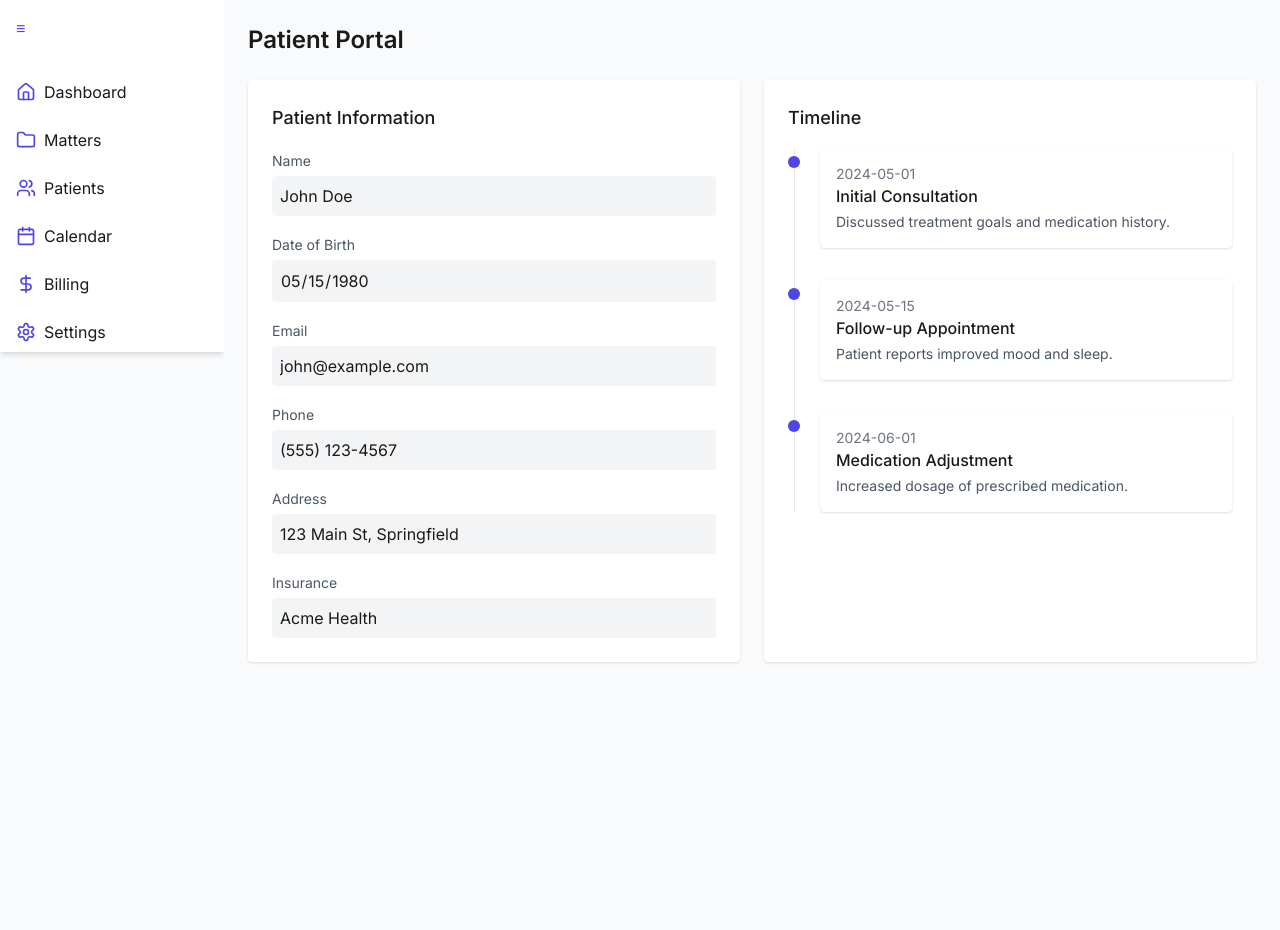
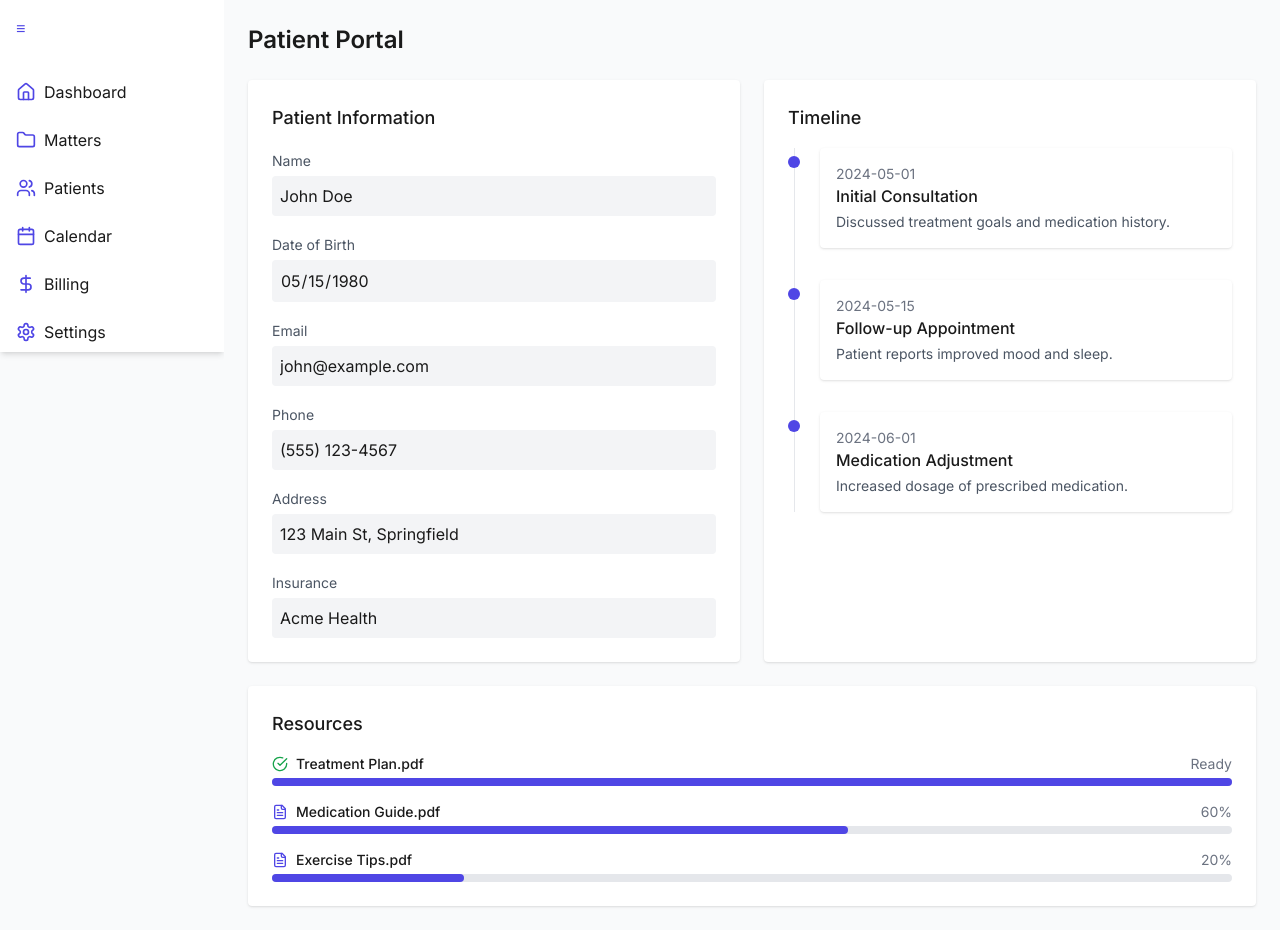
Before and after one commit to sorryforpie/UrgentPsychCRM, a Next.js app: page /portal in a window 1280 px wide. Before the commit the page ends 800 px from the top, so only its background shows below. Built offline with nearby package versions, Linux system fonts and the light colour scheme.

Commit message:
Add downloadable resources section to portal

```diff
--- a/src/app/portal/page.tsx
+++ b/src/app/portal/page.tsx
@@ -1,5 +1,6 @@
 import PatientInfo from '@components/portal/PatientInfo';
 import Timeline, { TimelineEvent } from '@components/portal/Timeline';
+import Downloads, { DownloadFile } from '@components/portal/Downloads';
 
 const patientFields = [
   { label: 'Name', value: 'John Doe' },
@@ -28,6 +29,12 @@ const timeline: TimelineEvent[] = [
   },
 ];
 
+const resources: DownloadFile[] = [
+  { id: 1, name: 'Treatment Plan.pdf', progress: 100 },
+  { id: 2, name: 'Medication Guide.pdf', progress: 60 },
+  { id: 3, name: 'Exercise Tips.pdf', progress: 20 },
+];
+
 export default function PatientPortalPage() {
   return (
     <div className="space-y-6">
@@ -36,6 +43,7 @@ export default function PatientPortalPage() {
         <PatientInfo fields={patientFields} />
         <Timeline events={timeline} />
       </div>
+      <Downloads files={resources} />
     </div>
   );
 }
--- /dev/null
+++ b/src/components/portal/Downloads.tsx
@@ -0,0 +1,49 @@
+import { FileText, CheckCircle } from 'lucide-react';
+
+export interface DownloadFile {
+  id: number;
+  name: string;
+  progress: number; // percentage 0-100
+}
+
+function DownloadItem({ file }: { file: DownloadFile }) {
+  const complete = file.progress >= 100;
+  return (
+    <div className="space-y-1">
+      <div className="flex items-center gap-2">
+        {complete ? (
+          <CheckCircle className="h-4 w-4 text-green-600" />
+        ) : (
+          <FileText className="h-4 w-4 text-accent" />
+        )}
+        <span className="text-sm font-medium">{file.name}</span>
+        <span className="ml-auto text-sm text-gray-500">
+          {complete ? 'Ready' : `${file.progress}%`}
+        </span>
+      </div>
+      <div className="h-2 bg-gray-200 rounded">
+        <div
+          className="h-full rounded bg-accent transition-all"
+          style={{ width: `${Math.min(file.progress, 100)}%` }}
+        />
+      </div>
+    </div>
+  );
+}
+
+export interface DownloadsProps {
+  files: DownloadFile[];
+}
+
+export default function Downloads({ files }: DownloadsProps) {
+  return (
+    <div className="bg-white p-6 rounded shadow">
+      <h2 className="text-lg font-medium mb-4">Resources</h2>
+      <div className="space-y-4">
+        {files.map((file) => (
+          <DownloadItem key={file.id} file={file} />
+        ))}
+      </div>
+    </div>
+  );
+}
```
